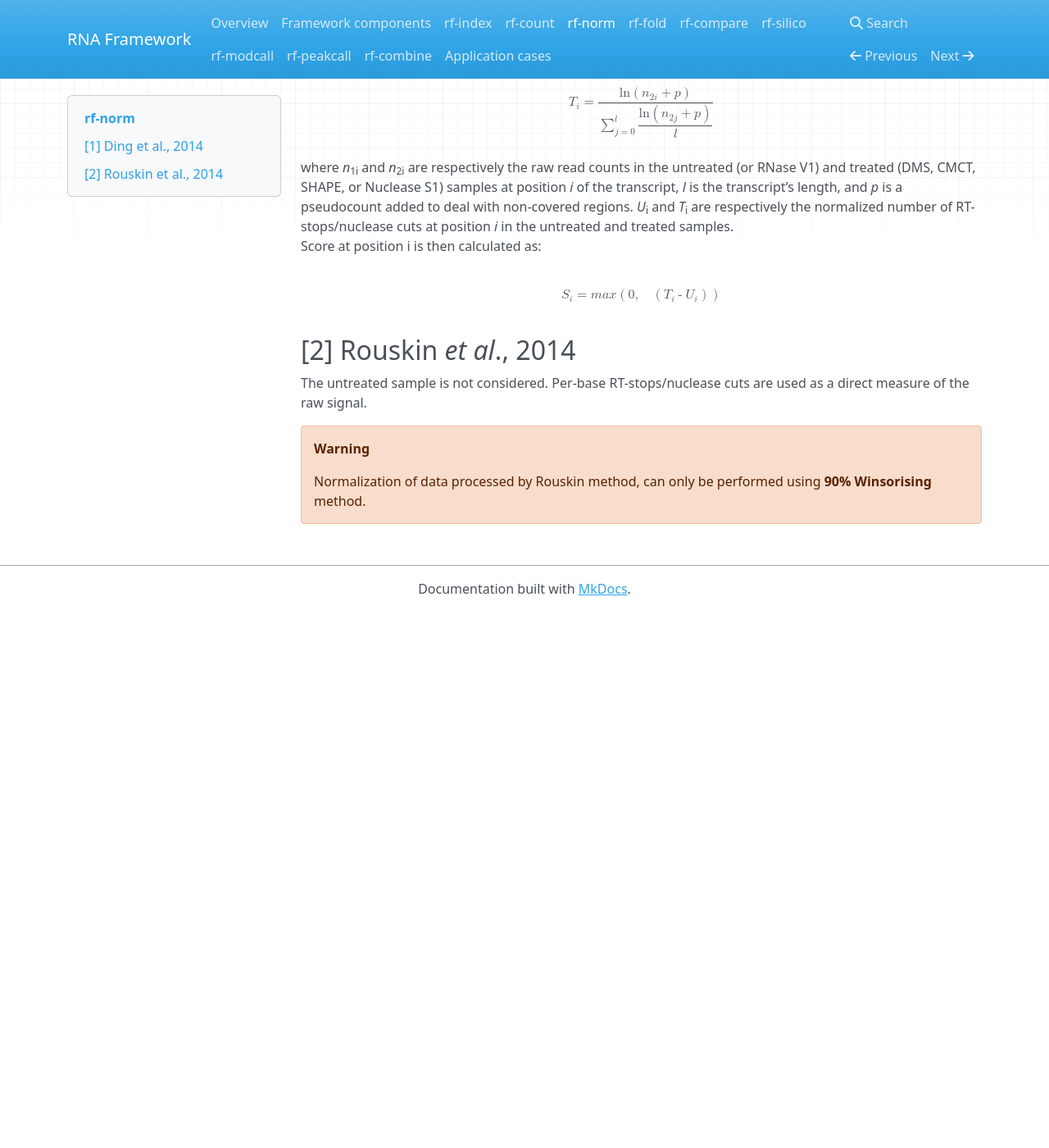
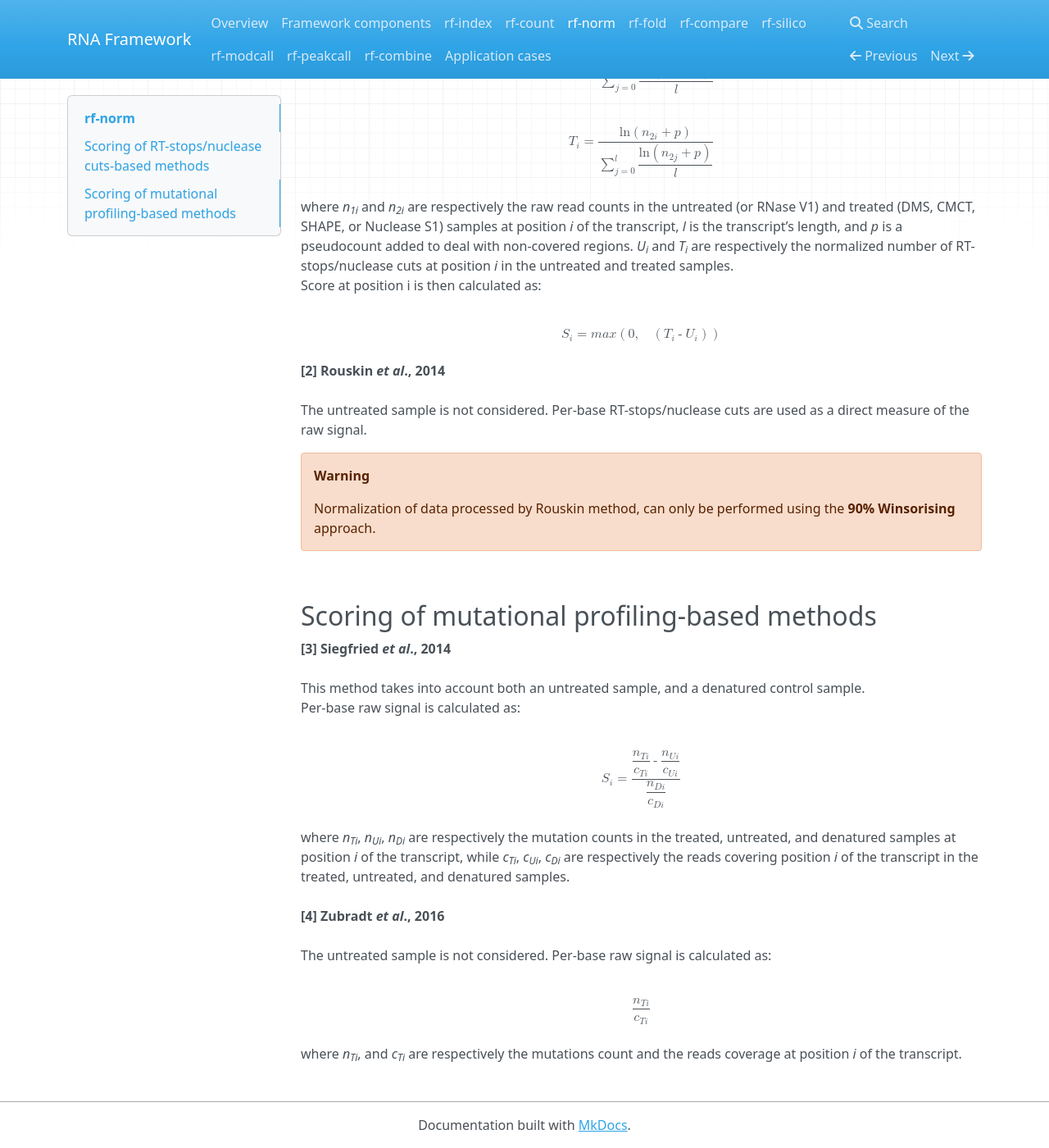
Before and after one commit to dincarnato/RNAFramework, an MkDocs documentation site: the page built from docs/rf-norm.md, in a window 1280 px wide and 1400 px high, scrolled down 465 px. Shown: the whole window at 82% size. Built offline with MkDocs 1.6.1, drawn with Linux system fonts in a browser that asks for light colours; nearby versions of some CDN libraries; old or Windows-style settings are respelled for this version of MkDocs; before the commit the page ends 1211 px from its top, so only the background shows below that; some of the changed text lies outside the part shown.

Commit message:
no message

```diff
--- a/docs/rf-norm.md
+++ b/docs/rf-norm.md
@@ -2,19 +2,35 @@
 The RF Norm module takes one (Rouskin and Zubradt methods), two (Ding method), or three (Siegfried method) RC files generated by the RF Count module, and performs normalization to obtain transcriptome-wide per-base reactivities.<br/>
 Reactivity scores can be computed using 4 methods:
 <br/><br/>
-## [1] Ding *et al*., 2014
+## Scoring of RT-stops/nuclease cuts-based methods
+__[1] Ding *et al*., 2014__<br/><br/>
 Per-base signal is calculated as the natural log (ln) of the ratio between the raw count of RT-stops/nuclease cuts at a given position of a transcript, and the average of the ln of RT-stops/nuclease cuts along the whole transcript:<br/><br/>
 
 <math display="block" xmlns="http://www.w3.org/1998/Math/MathML"><msub><mi>U</mi><mi>i</mi></msub><mo>=</mo><mfrac><mrow><mi>ln</mi><mo>(</mo><msub><mi>n</mi><mrow><mn>1</mn><mi>i</mi></mrow></msub><mo>+</mo><mi>p</mi><mo>)</mo></mrow><mfenced><mrow><munderover><mo>&#x2211;</mo><mrow><mi>j</mi><mo>=</mo><mn>0</mn></mrow><mi>l</mi></munderover><mstyle displaystyle="true"><mfrac><mrow><mi>ln</mi><mo>(</mo><msub><mi>n</mi><mrow><mn>1</mn><mi>j</mi></mrow></msub><mo>+</mo><mi>p</mi><mo>)</mo></mrow><mi>l</mi></mfrac></mstyle></mrow></mfenced></mfrac></math>
 <br/>
 <math display="block" xmlns="http://www.w3.org/1998/Math/MathML"><msub><mi>T</mi><mi>i</mi></msub><mo>=</mo><mfrac><mrow><mi>ln</mi><mo>(</mo><msub><mi>n</mi><mrow><mn>2</mn><mi>i</mi></mrow></msub><mo>+</mo><mi>p</mi><mo>)</mo></mrow><mfenced><mrow><munderover><mo>&#x2211;</mo><mrow><mi>j</mi><mo>=</mo><mn>0</mn></mrow><mi>l</mi></munderover><mstyle displaystyle="true"><mfrac><mrow><mi>ln</mi><mo>(</mo><msub><mi>n</mi><mrow><mn>2</mn><mi>j</mi></mrow></msub><mo>+</mo><mi>p</mi><mo>)</mo></mrow><mi>l</mi></mfrac></mstyle></mrow></mfenced></mfrac></math>
 <br/>
-where *n*<sub>1i</sub> and *n*<sub>2i</sub> are respectively the raw read counts in the untreated (or RNase V1) and treated (DMS, CMCT, SHAPE, or Nuclease S1) samples at position *i* of the transcript, *l* is the transcript’s length, and *p* is a pseudocount added to deal with non-covered regions. *U*<sub>i</sub> and *T*<sub>i</sub> are respectively the normalized number of RT-stops/nuclease cuts at position *i* in the untreated and treated samples.<br/>
+where *n<sub>1i</sub>* and *n<sub>2i</sub>* are respectively the raw read counts in the untreated (or RNase V1) and treated (DMS, CMCT, SHAPE, or Nuclease S1) samples at position *i* of the transcript, *l* is the transcript’s length, and *p* is a pseudocount added to deal with non-covered regions. *U<sub>i</sub>* and *T<sub>i</sub>* are respectively the normalized number of RT-stops/nuclease cuts at position *i* in the untreated and treated samples.<br/>
 Score at position i is then calculated as:<br/><br/>
 <math display="block" xmlns="http://www.w3.org/1998/Math/MathML"><msub><mi>S</mi><mi>i</mi></msub><mo>=</mo><mi>m</mi><mi>a</mi><mi>x</mi><mo>(</mo><mn>0</mn><mo>,</mo><mo>&#xA0;</mo><mo>(</mo><msub><mi>T</mi><mi>i</mi></msub><mo>-</mo><msub><mi>U</mi><mi>i</mi></msub><mo>)</mo><mo>)</mo></math>
 <br/>
-## [2] Rouskin *et al*., 2014
+__[2] Rouskin *et al*., 2014__<br/><br/>
 The untreated sample is not considered. Per-base RT-stops/nuclease cuts are used as a direct measure of the raw signal.
 
 !!! warning "Warning"
-    Normalization of data processed by Rouskin method, can only be performed using __90% Winsorising__ method.
+    Normalization of data processed by Rouskin method, can only be performed using the __90% Winsorising__ approach.
+<br/>
+## Scoring of mutational profiling-based methods
+__[3] Siegfried *et al*., 2014__<br/><br/>
+This method takes into account both an untreated sample, and a denatured control
+sample.<br/>Per-base raw signal is calculated as:<br/><br/>
+
+<math display="block" xmlns="http://www.w3.org/1998/Math/MathML"><msub><mi>S</mi><mi>i</mi></msub><mo>=</mo><mfrac><mrow><mstyle displaystyle="true"><mfrac><msub><mi>n</mi><mrow><mi>T</mi><mi>i</mi></mrow></msub><msub><mi>c</mi><mrow><mi>T</mi><mi>i</mi></mrow></msub></mfrac></mstyle><mo>-</mo><mstyle displaystyle="true"><mfrac><msub><mi>n</mi><mrow><mi>U</mi><mi>i</mi></mrow></msub><msub><mi>c</mi><mrow><mi>U</mi><mi>i</mi></mrow></msub></mfrac></mstyle></mrow><mstyle displaystyle="true"><mfrac><msub><mi>n</mi><mrow><mi>D</mi><mi>i</mi></mrow></msub><msub><mi>c</mi><mrow><mi>D</mi><mi>i</mi></mrow></msub></mfrac></mstyle></mfrac></math>
+<br/>
+where *n<sub>Ti</sub>*, *n<sub>Ui</sub>*, *n<sub>Di</sub>* are respectively the mutation counts in the treated, untreated, and denatured samples at position *i* of the transcript, while *c<sub>Ti</sub>*, *c<sub>Ui</sub>*, *c<sub>Di</sub>* are respectively the reads covering position *i* of the transcript in the treated, untreated, and denatured samples.
+<br/><br/>
+__[4] Zubradt *et al*., 2016__<br/><br/>
+The untreated sample is not considered. Per-base raw signal is calculated as:<br/><br/>
+<math display="block" xmlns="http://www.w3.org/1998/Math/MathML"><mfrac><msub><mi>n</mi><mrow><mi>T</mi><mi>i</mi></mrow></msub><msub><mi>c</mi><mrow><mi>T</mi><mi>i</mi></mrow></msub></mfrac></math>
+<br/>
+where *n<sub>Ti</sub>*, and *c<sub>Ti</sub>* are respectively the mutations count and the reads coverage at position *i* of the transcript.
```
